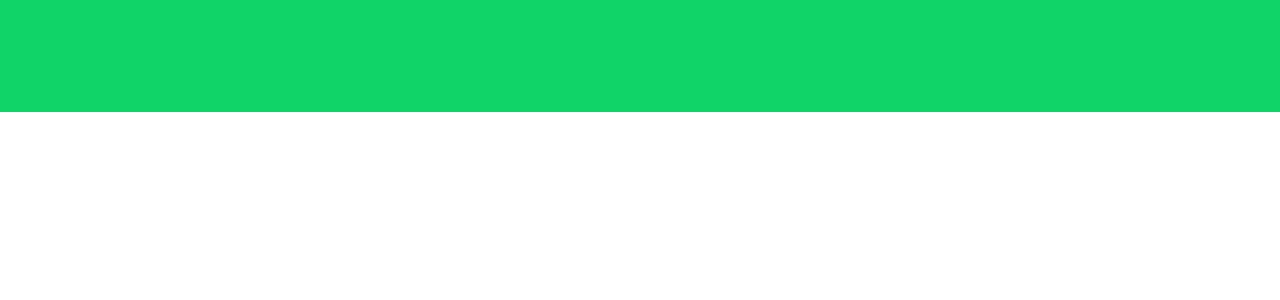
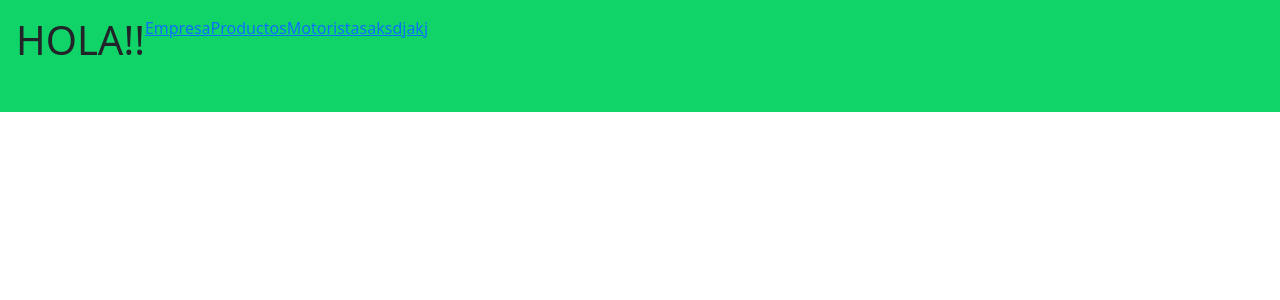
Before and after one commit to luisberto99/IS-912-Proyecto_Administracion, an Angular app: page /empresas in a window 1280 px wide. Shown: the top 300 px of the page. Built offline with nearby package versions, Linux system fonts and the light colour scheme.

Commit message:
Creacion componente

```diff
--- a/src/app/app.module.ts
+++ b/src/app/app.module.ts
@@ -8,13 +8,15 @@ import { NgbModule } from '@ng-bootstrap/ng-bootstrap';
 import { LogginComponent } from './core/loggin/loggin.component';
 import { FormsModule } from "@angular/forms";
 import { EmpresasComponent } from './core/empresas/empresas.component';
+import { NavComponent } from './core/nav/nav.component';
 
 
 @NgModule({
   declarations: [
     AppComponent,
     LogginComponent,
-    EmpresasComponent
+    EmpresasComponent,
+    NavComponent
   ],
   imports: [
     BrowserModule,
--- a/src/app/core/empresas/empresas.component.html
+++ b/src/app/core/empresas/empresas.component.html
@@ -1,5 +1,5 @@
 <div class="header">
-
+    <app-nav></app-nav>
 </div>
 
 <div class="boby">
--- /dev/null
+++ b/src/app/core/nav/nav.component.html
@@ -0,0 +1,7 @@
+<div class="nav">
+    <h1>HOLA!!</h1>
+    <a routerLink="">Empresa</a>
+    <a routerLink="">Productos</a>
+    <a routerLink="">Motoristas</a>
+    <a routerLink="">aksdjakj</a>
+</div>
--- /dev/null
+++ b/src/app/core/nav/nav.component.sass
@@ -0,0 +1,16 @@
+/* Color Theme Swatches in Hex */
+$Primay: #11D469
+$Secundary: #0DA351
+$Background: #DBDBDB
+$Alert: #FEF102
+$Dark: #053D1E
+$Black: #000000
+$White: #FFFFFF
+
+*
+    box-sizing: content-box
+
+.nav
+    width: 100vw
+    height: 10vh
+    background-color: $Primay
--- /dev/null
+++ b/src/app/core/nav/nav.component.ts
@@ -0,0 +1,15 @@
+import { Component, OnInit } from '@angular/core';
+
+@Component({
+  selector: 'app-nav',
+  templateUrl: './nav.component.html',
+  styleUrls: ['./nav.component.sass']
+})
+export class NavComponent implements OnInit {
+
+  constructor() { }
+
+  ngOnInit(): void {
+  }
+
+}
```
Also changed, not shown: 1 other file (tests, documents, lock files or other folders).
